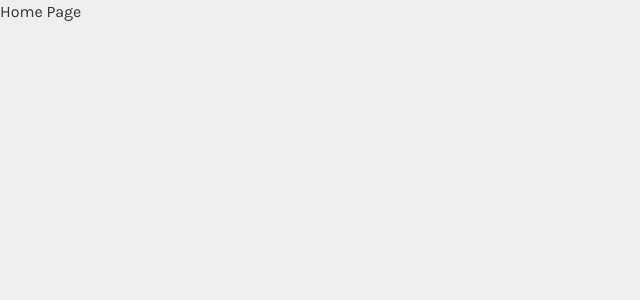
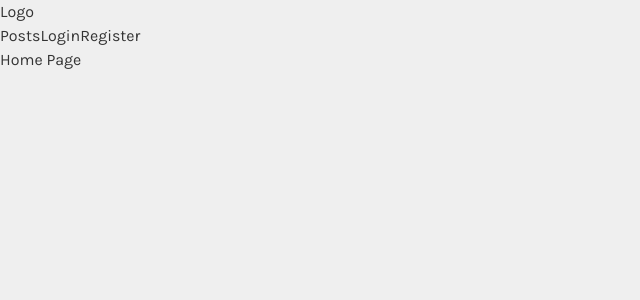
Before and after one commit to hussain-ahmed2/blog-website, a Next.js app: page / in a window 1280 px wide. Shown: the top 300 px of the page, without its empty margins (0-640 px from the left). Built offline with nearby package versions, Linux system fonts and the light colour scheme.

Commit message:
add navbar and rootprovider

```diff
--- a/src/app/layout.tsx
+++ b/src/app/layout.tsx
@@ -1,6 +1,8 @@
 import type { Metadata } from "next";
 import { Karla } from "next/font/google";
 import "./globals.css";
+import RootProvider from "@/contexts/RootProvider";
+import Navbar from "@/components/Navbar";
 
 const karla = Karla({
   subsets: ["latin"],
@@ -18,12 +20,13 @@ export default function RootLayout({
   children: React.ReactNode;
 }>) {
   return (
-    <html lang="en">
-      <body
-        className={`${karla.className} antialiased`}
-      >
-        {children}
-      </body>
-    </html>
+		<html lang="en">
+			<body className={`${karla.className} antialiased`}>
+				<RootProvider>
+					<Navbar />
+					<div className="mt-14">{children}</div>
+				</RootProvider>
+			</body>
+		</html>
   );
 }
```
